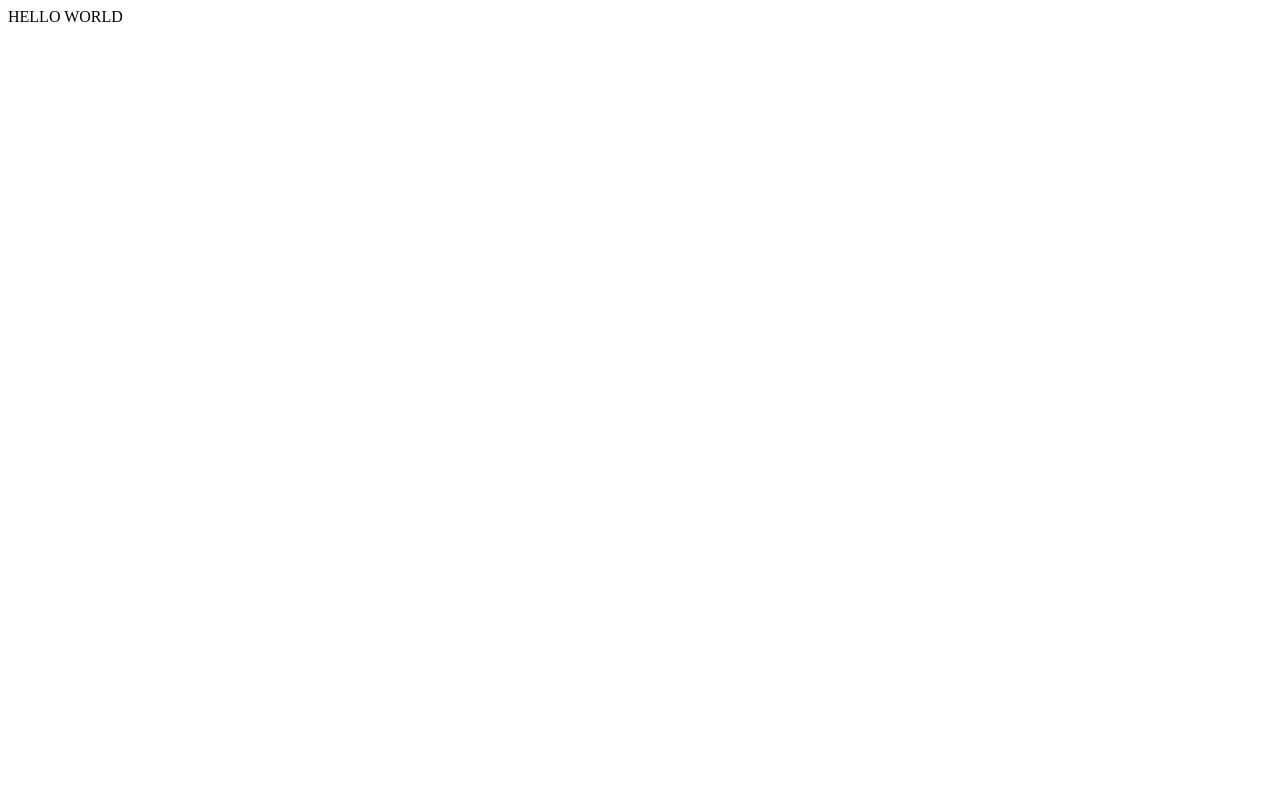
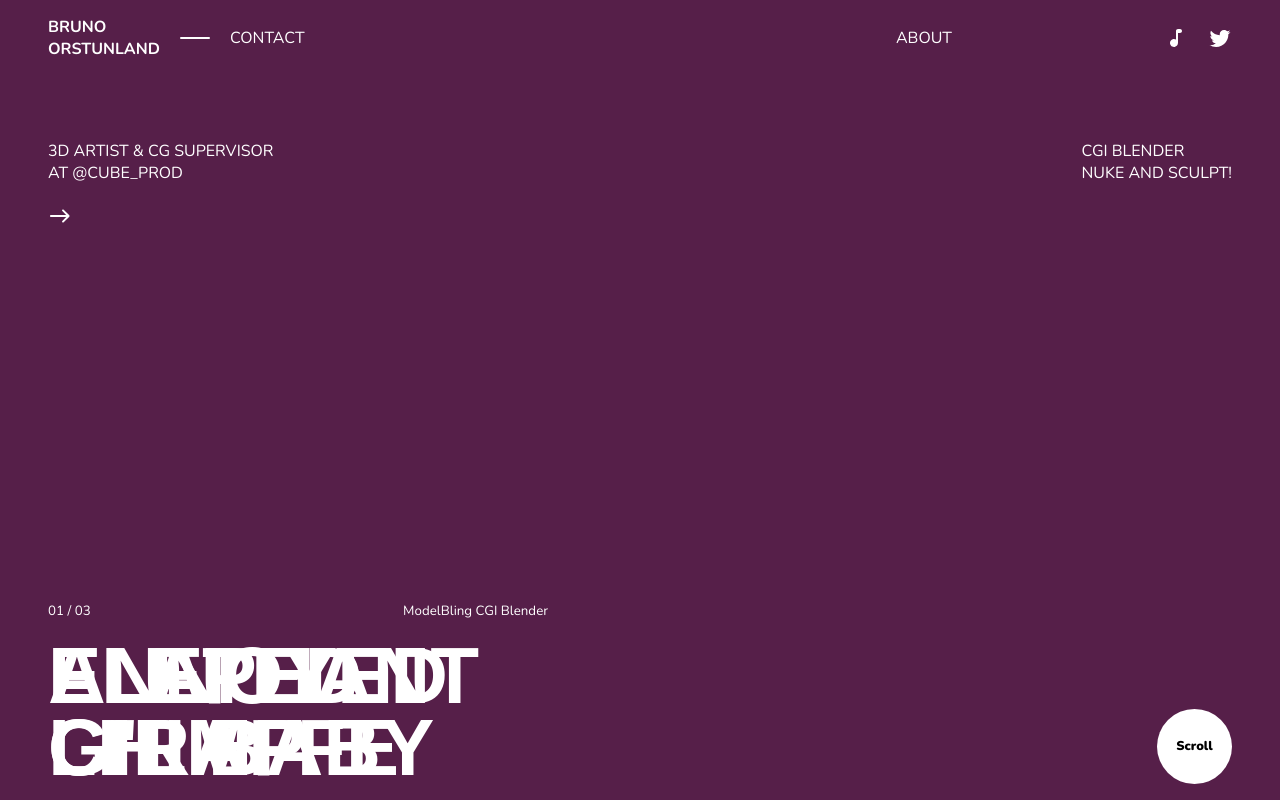
Before and after one commit to DevYemi/WebGL-Zoo-Website, a React (Vite) app: page / in a window 1280 px wide. Built offline with nearby package versions, Linux system fonts and the light colour scheme.

Commit message:
feat: created App UI layout

```diff
--- a/package.json
+++ b/package.json
@@ -13,6 +13,7 @@
     "@emotion/styled": "^11.10.6",
     "@mui/icons-material": "^5.11.16",
     "@mui/material": "^5.12.0",
+    "gsap": "^3.11.5",
     "react": "^18.2.0",
     "react-dom": "^18.2.0"
   },
--- a/src/App.tsx
+++ b/src/App.tsx
@@ -1,11 +1,66 @@
-import { useState } from 'react'
-import './styles/App.css'
+import styles from "@/styles/app.module.scss"
+import { Twitter, MusicNoteRounded, EastRounded } from '@mui/icons-material';
+import { useEffect } from "react";
 
 function App() {
 
+  useEffect(() => {
+    const sec2Content = document.querySelector(`[data-sec2-animate-content]`) as HTMLElement;
+
+    console.log(sec2Content)
+
+    const children = Array.from(sec2Content.children) as HTMLParagraphElement[];
+
+    console.log(children[0].innerHTML)
+
+
+
+
+    console.log(children[0])
+
+
+  }, [])
+
   return (
-    <div className="App">
-      HELLO WORLD
+    <div className={styles.wrapper}>
+      <div className={styles.container}>
+        <header className={styles.header}>
+          <div>
+            <p>Bruno <br /> Orstunland</p>
+            <span />
+            <p className={styles.headerLinks}>Contact</p>
+          </div>
+          <p className={styles.headerLinks}>About</p>
+          <div>
+            <MusicNoteRounded />
+            <Twitter />
+          </div>
+        </header>
+        <main>
+          <section className={styles.sec1}>
+            <div>
+              <p>3d artist & cg supervisor <br /> at @cube_prod</p>
+              <EastRounded />
+            </div>
+            <p>cgi blender <br /> nuke and sculpt!</p>
+          </section>
+          <section className={styles.sec2}>
+            <div className={styles.sec2Content}>
+              <div>
+                <p>01 / 03</p>
+                <p>ModelBling CGI Blender</p>
+              </div>
+              <div data-sec2-animate-content>
+                <p>Elephant <br /> Li'l  baby</p>
+                <p>Elated <br /> Giraffe</p>
+                <p>Annoyed <br /> Chimp</p>
+              </div>
+            </div>
+            <p className={styles.sec2Scroll}>Scroll</p>
+          </section>
+        </main>
+      </div>
+
     </div>
   )
 }
--- a/src/main.tsx
+++ b/src/main.tsx
@@ -1,6 +1,7 @@
 import React from 'react'
 import ReactDOM from 'react-dom/client'
 import App from './App'
+import "@/styles/global.scss"
 
 ReactDOM.createRoot(document.getElementById('root') as HTMLElement).render(
   <React.StrictMode>
--- /dev/null
+++ b/src/styles/app.module.scss
@@ -0,0 +1,167 @@
+.wrapper {
+  height: 100%;
+  font-family: $nunito-font;
+}
+
+.container {
+  display: flex;
+  flex-direction: column;
+  padding: 1em;
+  padding-bottom: 3em;
+  height: 100%;
+  row-gap: 5em;
+  overflow: hidden;
+  background-color: #561f49;
+
+  .header {
+    display: flex;
+    justify-content: space-between;
+    align-items: center;
+    flex-wrap: wrap;
+    align-items: center;
+    row-gap: 10px;
+
+    > div:first-child {
+      display: flex;
+      align-items: center;
+      column-gap: 20px;
+      flex: 0.6;
+
+      > p {
+        &:first-child {
+          font-weight: 700;
+        }
+        &:last-child {
+          text-transform: uppercase;
+        }
+      }
+
+      span {
+        height: 2px;
+        width: 30px;
+        background-color: $primary-color;
+        border-radius: 10px;
+      }
+    }
+
+    p {
+      text-transform: uppercase;
+    }
+
+    > div:last-child {
+      display: flex;
+      align-items: center;
+      column-gap: 20px;
+    }
+
+    .headerLinks:hover {
+      text-decoration: underline;
+      cursor: pointer;
+    }
+  }
+
+  main {
+    display: flex;
+    flex-direction: column;
+    justify-content: space-between;
+    flex: 1;
+    .sec1 {
+      display: flex;
+      justify-content: space-between;
+      text-transform: uppercase;
+      column-gap: 10px;
+
+      > div:first-child {
+        display: flex;
+        flex-direction: column;
+        row-gap: 20px;
+        cursor: pointer;
+
+        &:hover svg {
+          transform: translateX(50px);
+        }
+
+        svg {
+          transition: all 350ms ease-out;
+        }
+      }
+    }
+
+    .sec2 {
+      display: flex;
+      justify-content: space-between;
+
+      .sec2Content {
+        display: flex;
+        flex-direction: column;
+        row-gap: 20px;
+        flex: 1;
+
+        > div:first-child {
+          display: flex;
+          justify-content: space-between;
+          font-size: smaller;
+        }
+
+        > div:last-child {
+          position: relative;
+          height: 72px;
+          p {
+            line-height: 0.9;
+            font-size: 2.5rem;
+            text-transform: uppercase;
+            font-weight: 900;
+            font-family: sans-serif;
+            position: absolute;
+
+            @include screen-md {
+              font-size: 5rem;
+            }
+          }
+
+          @include screen-md {
+            height: 144px;
+          }
+        }
+
+        @include screen-md {
+          flex: 0.6;
+          max-width: 500px;
+        }
+      }
+
+      .sec2Scroll {
+        display: none;
+        height: fit-content;
+        padding: 1.5em;
+        font-size: 0.8rem;
+        aspect-ratio: 1/1;
+        justify-content: center;
+        align-items: center;
+        background-color: white;
+        font-weight: 900;
+        border-radius: 50%;
+        align-self: flex-end;
+        color: black;
+        animation: rotate360 2s linear 0s infinite;
+
+        @keyframes rotate360 {
+          0% {
+            transform: rotate(0deg);
+          }
+          100% {
+            transform: rotate(360deg);
+          }
+        }
+
+        @include screen-sm {
+          display: flex;
+        }
+      }
+    }
+  }
+
+  @include screen-md {
+    padding: 1em 3em;
+  }
+}
--- a/src/styles/base/_variable.scss
+++ b/src/styles/base/_variable.scss
@@ -1,7 +1,7 @@
 @import url("https://fonts.googleapis.com/css2?family=Nunito:wght@200;300;400;500;600;700;800;900&family=Source+Code+Pro:wght@900&display=swap");
 
 // Colors
-$primary-color: black;
+$primary-color: white;
 
 // Fonts
 $nunito-font: "Nunito", sans-serif;
--- /dev/null
+++ b/src/styles/global.scss
@@ -0,0 +1,12 @@
+* {
+  padding: 0;
+  margin: 0;
+  box-sizing: border-box;
+  color: $primary-color;
+}
+
+html,
+body,
+#root {
+  height: 100%;
+}
```
Also changed, not shown: src/styles/App.css (deleted), 1 other file (tests, documents, lock files or other folders).
